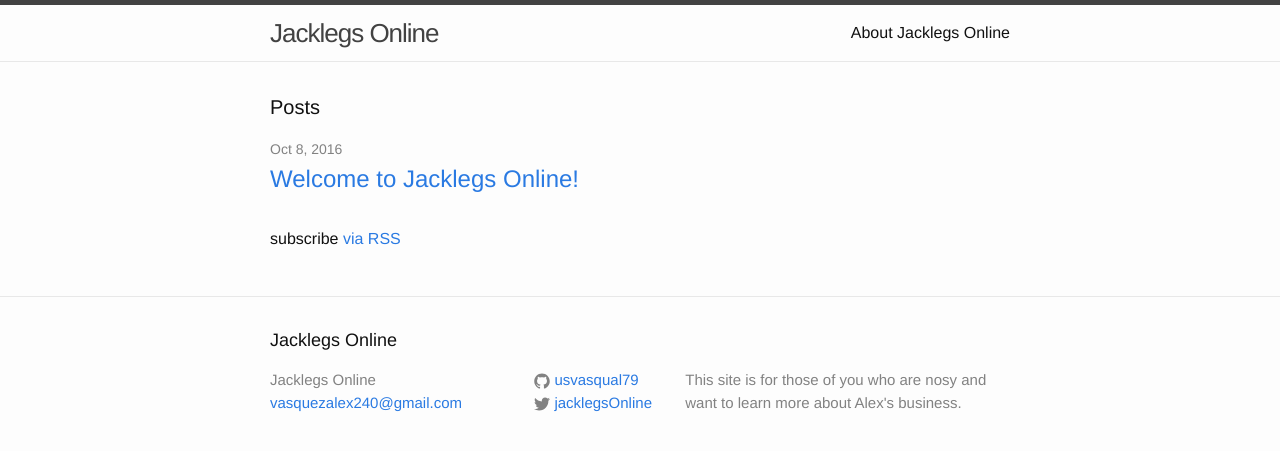
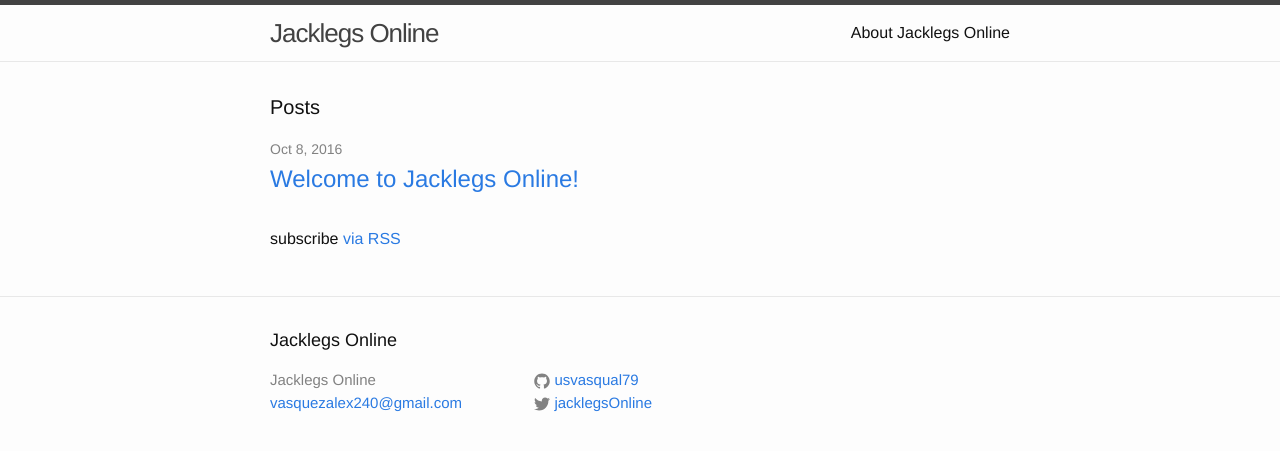
Before and after one commit to usvasqual79/usvasqual79.github.io, a Jekyll site: the page built from index.html, in a window 1280 px wide. Shown: the top 451 px of the page. Built offline with Jekyll 4.4.1, drawn with Linux system fonts in a browser that asks for light colours.

Commit message:
Update _config.yml

```diff
--- a/_config.yml
+++ b/_config.yml
@@ -9,7 +9,7 @@
 title: Jacklegs Online
 email: vasquezalex240@gmail.com
 description: > # this means to ignore newlines until "baseurl:"
- This site is for those of you who are nosy and want to learn more about Alex's business.
+
 baseurl: "" # the subpath of your site, e.g. /blog
 url: "http://vasquezalex.com" # the base hostname & protocol for your site
 twitter_username: jacklegsOnline
```
